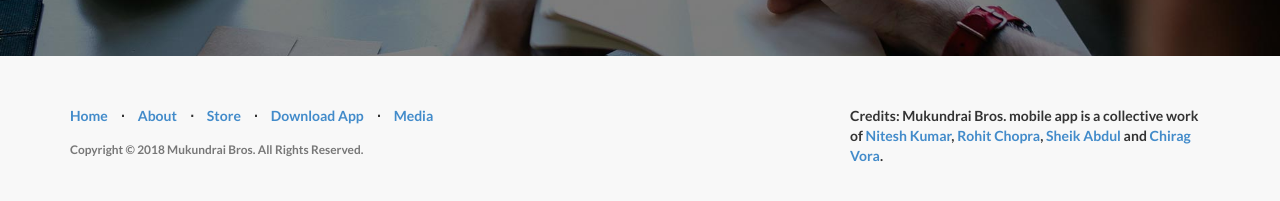
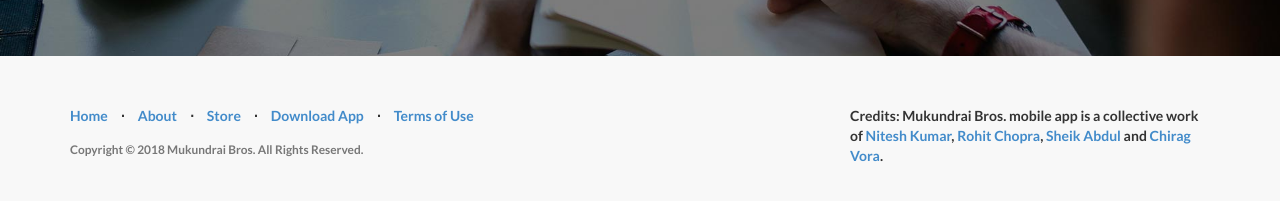
Before and after one commit to mukundraibros/mukundrai, a Jekyll site: the page built from index.html, in a window 1280 px wide and 900 px high, scrolled down 2075 px. Shown: the part 684-885 px from the top of the window. Built offline with Jekyll 4.4.1, drawn with Linux system fonts in a browser that asks for light colours.

Commit message:
terms of use

```diff
--- a/_includes/footer.html
+++ b/_includes/footer.html
@@ -21,7 +21,7 @@
                     </li>
                     <li class="footer-menu-divider">&sdot;</li>
                     <li>
-                        <a href="/media">Media</a>
+                        <a href="/terms-of-use">Terms of Use</a>
                     </li>
                 </ul>
                 <p class="copyright text-muted small">{{ site.copyright }}</p>
```
